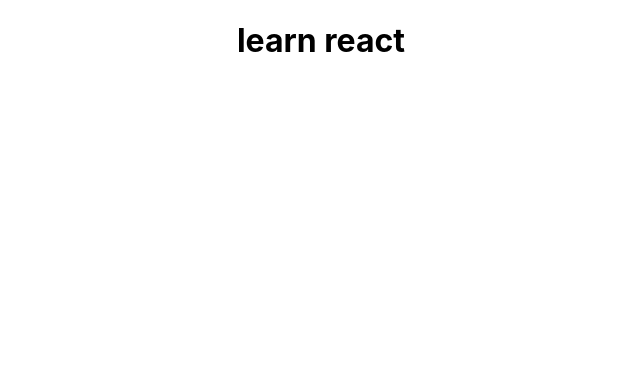
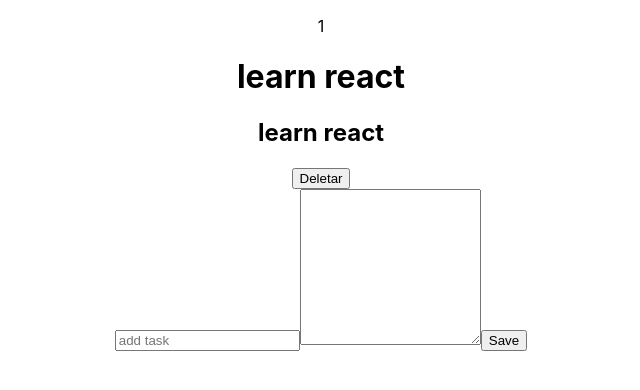
Before and after one commit to RuanMiguelGit/React-Typescript, a React (Create React App) app: page / in a window 1280 px wide. Shown: the top 390 px of the page, without its empty margins (319-959 px from the left). Built offline with nearby package versions, Linux system fonts and the light colour scheme.

Commit message:
add types for the form

```diff
--- a/src/App.tsx
+++ b/src/App.tsx
@@ -1,6 +1,7 @@
 import { useState } from 'react';
 import { Task } from './components/interfaces';
 import TaskList from './components/TaskList'
+import TaskForm from './components/TaskForm'
 import './App.css';
 
 
@@ -16,7 +17,12 @@
   ]);
   return (
     <div className="App">
-    <TaskList task={task} />
+      <div>
+      <TaskList task={task} />
+      </div>
+      <div>
+        <TaskForm />
+      </div>
     </div>
   );
 }
--- a/src/components/TaskCard.tsx
+++ b/src/components/TaskCard.tsx
@@ -7,7 +7,12 @@
 function TaskCard({task}:Props) {
     return (
         <div>
+            <p>{task.id}</p>
             <h1>{task.title}</h1>
+            <h2>{task.description}</h2>
+            <button >
+                Deletar
+            </button>
         </div>
     )
 }
--- a/src/components/TaskForm.tsx
+++ b/src/components/TaskForm.tsx
@@ -1 +1,24 @@
-export {}
+import React, { ChangeEvent, useState } from 'react'
+
+function TaskForm() {
+    const [task, setTask] = useState({
+        title:'',
+        description:''
+    });
+
+    const changeHandler = ({target:{name, value}}:ChangeEvent<HTMLInputElement| HTMLTextAreaElement>) => {
+        setTask({...task, [name]:value})
+    }
+
+    return (
+        <div>
+            <form>
+                <input type='input' placeholder='add task'onChange={changeHandler} />
+                <textarea name='descricao' rows={10} placeholder='descriçao' onChange={changeHandler}> </textarea>
+                <button> Save</button>
+            </form>
+        </div>
+    )
+}
+
+export default TaskForm
--- a/src/components/interfaces/index.ts
+++ b/src/components/interfaces/index.ts
@@ -1,7 +1,7 @@
 
 export interface Task {
     id: Number
-    title:String,
+    title?:String,
     description:String
     completed:Boolean
   }
```
